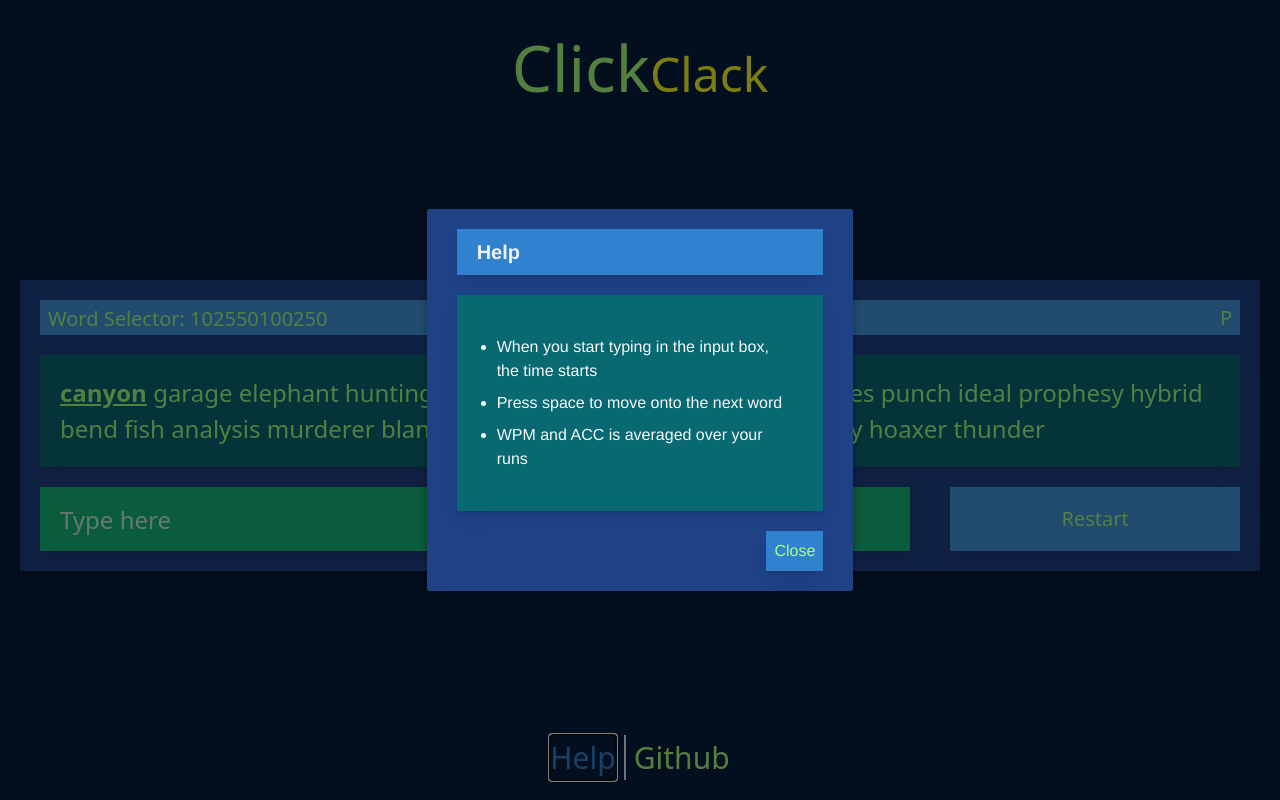
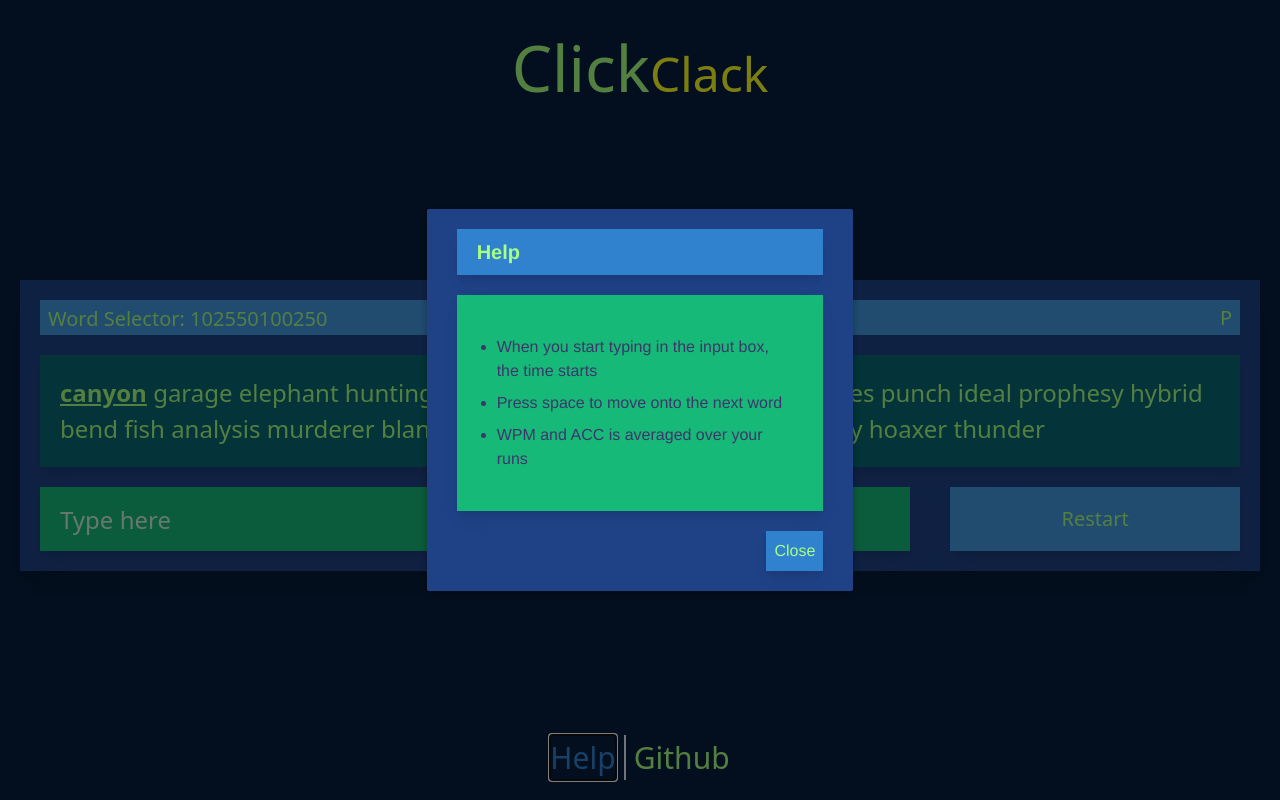
Before and after one commit to nhzaci/ClickClack, a Nuxt app: page / in a window 1280 px wide. Both pictures are taken after a click on the button "Help". Built offline with nearby package versions, Linux system fonts and the light colour scheme.

Commit message:
Tweaks to colours on help menu

```diff
--- a/assets/css/modal.css
+++ b/assets/css/modal.css
@@ -31,8 +31,8 @@
 }
 
 .modal-body {
-    @apply p-5 my-5 shadow-lg;
-    background-color: #086972;
+    @apply p-5 my-5 shadow-lg text-indigo-900;
+    background-color: #17b978;
 }
 
 .modal-footer {
--- a/components/Footer.vue
+++ b/components/Footer.vue
@@ -7,10 +7,10 @@
         </div>
         <ModalComponent @close="toggleModal()" v-if="showModal">
             <template v-slot:header>
-                <h1 class="font-bold text-xl text-gray-200">Help</h1>
+                <h1 class="font-bold text-xl text-yellow-400" style="color: #a7ff83;">Help</h1>
             </template>
             <template v-slot:body>
-                <div class="p-5 text-gray-100">
+                <div class="p-5">
                     <ol class="list-disc space-y-2">
                         <li>When you start typing in the input box, the time starts</li>
                         <li>Press space to move onto the next word</li>
```
